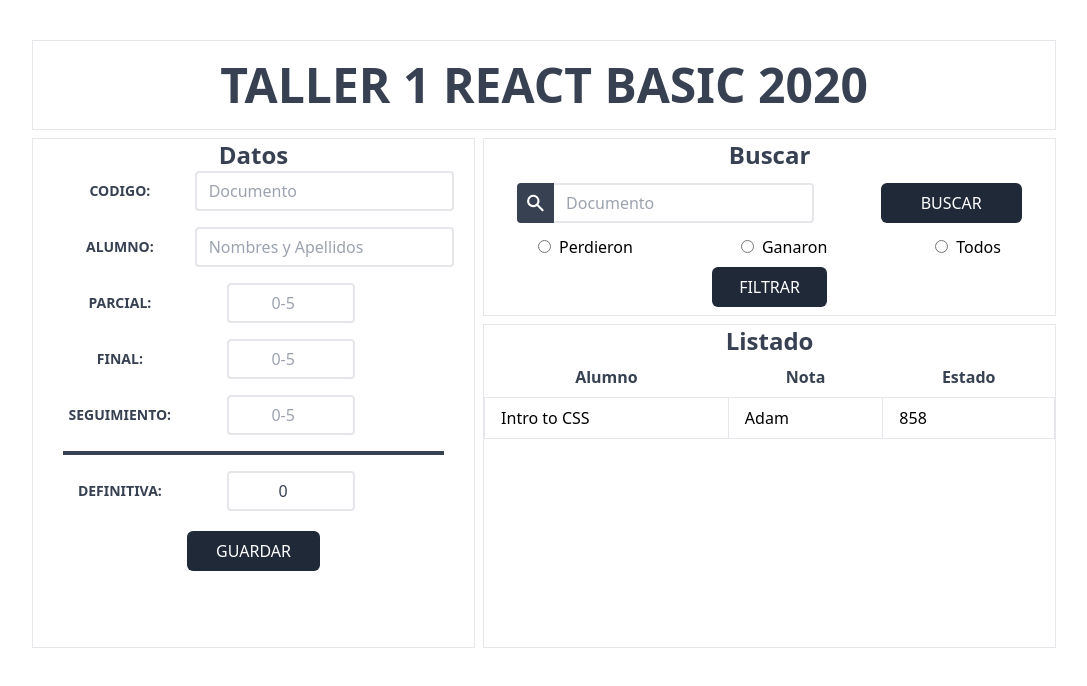
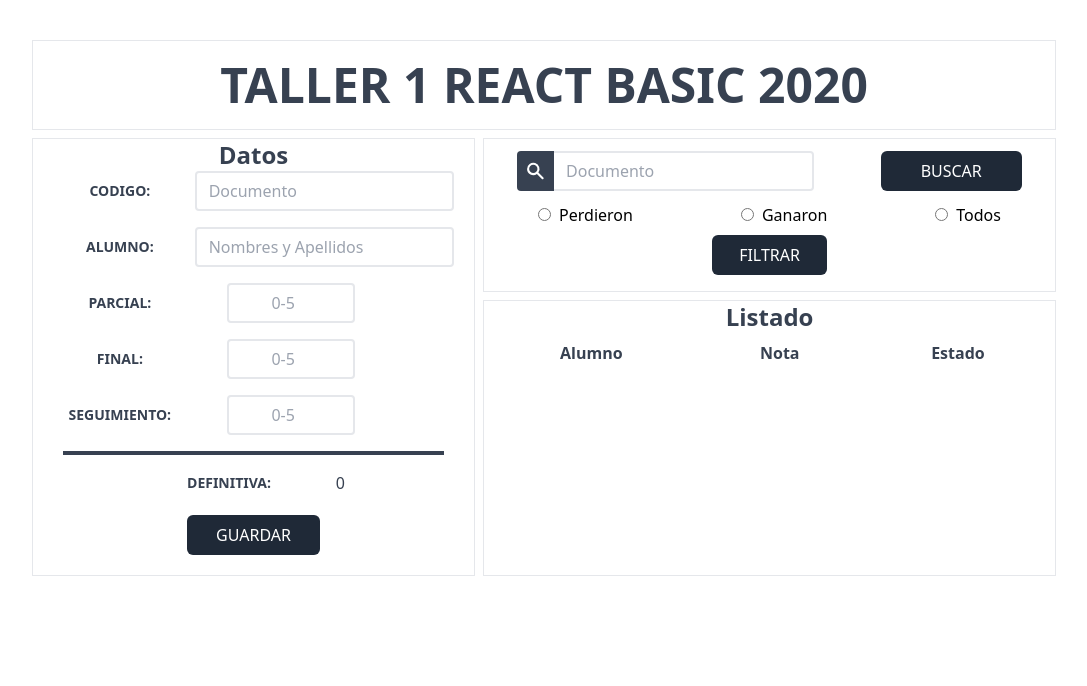
Before and after one commit to Jojansantia/NotasAlumnos, a React (Create React App) app: page / in a window 1280 px wide. Shown: the top 686 px of the page, without its empty margins (96-1183 px from the left). Built offline with nearby package versions, Linux system fonts and the light colour scheme.

Commit message:
Validaciones y filtros

```diff
--- a/package.json
+++ b/package.json
@@ -8,7 +8,8 @@
     "@testing-library/user-event": "^7.2.1",
     "react": "^16.13.1",
     "react-dom": "^16.13.1",
-    "react-scripts": "3.4.1"
+    "react-scripts": "3.4.1",
+    "sweetalert2": "^9.14.1"
   },
   "scripts": {
     "start": "react-scripts start",
--- a/src/App.js
+++ b/src/App.js
@@ -7,9 +7,11 @@ import Buscar from './components/Buscar';
 function App() {
 
   const [ alumnos, guardarAlumnos] = useState([]);
+  const [ alumnosFiltro, guardarAlumnosFiltro] = useState([]);
   const [ informacion, guardarInformacion ] = useState({});
   const [ creardatos, guardarCrearDatos ] = useState(false);
-  console.log(informacion);
+
+
 
   useEffect(() => {
     if(creardatos) {
@@ -37,8 +39,14 @@ function App() {
             guardarCrearDatos={guardarCrearDatos}
           />
 
-          <Buscar/>
-          <Listado/>
+          <Buscar
+            guardarAlumnosFiltro={guardarAlumnosFiltro}
+            alumnos={alumnos}
+          />
+          <Listado
+            alumnos={alumnos}
+            alumnosFiltro={alumnosFiltro}
+          />
 
         </div>
       </div>
--- /dev/null
+++ b/src/components/Alumno.js
@@ -0,0 +1,16 @@
+import React from 'react';
+
+const Alumno = ({alumno}) => {
+    return (
+        <>
+            <tr>
+                <td className="border text-center">{alumno.alumno}</td>
+                <td className="border text-center">{alumno.definitiva}</td>
+                <td className="border text-center">{alumno.estado}</td>
+            </tr>
+        </>
+
+     );
+}
+
+export default Alumno;
--- a/src/components/Buscar.js
+++ b/src/components/Buscar.js
@@ -1,22 +1,61 @@
-import React from 'react';
+import React, { useState } from 'react';
 
-const Buscar = () => {
+const Buscar = ({alumnos, guardarAlumnosFiltro}) => {
+
+    const [filtro, guardarFiltro] = useState({
+        documento:'',
+        radio:'todos'
+    });
+    console.log(filtro);
+    const HandleChange = e =>{
+        guardarFiltro({
+            ...filtro,
+            [e.target.name]: e.target.value
+        })
+    }
+
+    const HandleSubmit = e =>{
+        e.preventDefault();
+
+        let alumnosFiltro;
+        if(filtro.documento.trim() === '' ){
+            alumnosFiltro = [];
+        }else{
+            alumnosFiltro = alumnos.filter(alumno => alumno.codigo === filtro.documento);
+        }
+
+        console.log(alumnosFiltro);
+        guardarAlumnosFiltro(alumnosFiltro)
+    }
+    const HandleSubmitFiltro = e =>{
+        e.preventDefault();
+
+        let alumnosFiltro;
+        if( filtro.radio === "perdio" || filtro.radio === "gano"){
+            console.log('entre2');
+
+            alumnosFiltro = alumnos.filter(alumno => alumno.estado === filtro.radio);
+        }else{
+            alumnosFiltro = []
+        }
+        console.log(alumnosFiltro);
+        guardarAlumnosFiltro(alumnosFiltro)
+    }
+
     return (
         <>
             <div className="container  border row-span-1 col-span-2   ">
-                <h1 className="text-center text-gray-700 text-2xl font-bold text-black ">
-                   Buscar
-                </h1>
+                <form onSubmit={HandleSubmit} >
                     <div className="flex justify-around my-3">
-
-
                         <div className="flex">
                             <svg className="w-10 px-2 rounded-l bg-gray-700 text-white" fill="currentColor" viewBox="0 0 20 20"><path fillRule="evenodd" d="M8 4a4 4 0 100 8 4 4 0 000-8zM2 8a6 6 0 1110.89 3.476l4.817 4.817a1 1 0 01-1.414 1.414l-4.816-4.816A6 6 0 012 8z" clipRule="evenodd"></path></svg>
                             <input
                                 className="appearance-none rounded-r border-2 border-l-0 w-full py-2 px-3 text-gray-700 leading-tight focus:outline-none focus:shadow-lg "
                                 id="documento"
+                                name="documento"
                                 type="number"
                                 placeholder="Documento"
+                                onChange={HandleChange}
                             />
                         </div>
                         <div className="flex ">
@@ -28,21 +67,33 @@ const Buscar = () => {
                             </button>
                         </div>
                     </div>
+                    </form>
+                    <form onSubmit={HandleSubmitFiltro} >
                     <div className="flex justify-around">
                         <div>
-                        <input className="mr-2 " type="radio" name="gridRadios" id="gridRadios1" value="option1" />
+                            <input
+                                className="mr-2 " type="radio" name="radio" id="radio" value="perdio"
+                                onChange={HandleChange}
+                            />
                             <label className="form-check-label " htmlFor="perdieron">
                                 Perdieron
                             </label>
                         </div>
                         <div>
-                        <input className="mr-2" type="radio" name="gridRadios" id="gridRadios1" value="option1" />
+                            <input
+                                className="mr-2" type="radio" name="radio" id="radio" value="gano"
+                                onChange={HandleChange}
+                            />
                             <label className="form-check-label " htmlFor="perdieron">
                                 Ganaron
                             </label>
                         </div>
                         <div>
-                        <input className="mr-2 " type="radio" name="gridRadios" id="gridRadios1" value="option1" />
+                            <input
+                                className="mr-2 " type="radio" name="radio" id="radio" value="todos"
+
+                                onChange={HandleChange}
+                            />
                             <label className="form-check-label" htmlFor="perdieron">
                                 Todos
                             </label>
@@ -57,28 +108,7 @@ const Buscar = () => {
                                 Filtrar
                             </button>
                     </div>
-                {/* <legend className="col-form-label col-sm-2 pt-0">Radios</legend>
-                <div className="col-sm-10">
-                    <div className="form-check">
-                        <input className="form-check-input" type="radio" name="gridRadios" id="gridRadios1" value="option1" checked/>
-                        <label className="form-check-label" for="gridRadios1">
-                            First radio
-                        </label>
-                    </div>
-                    <div className="form-check">
-                        <input className="form-check-input" type="radio" name="gridRadios" id="gridRadios2" value="option2"/>
-                        <label className="form-check-label" for="gridRadios2">
-                            Second radio
-                        </label>
-                    </div>
-                    <div className="form-check disabled">
-                        <input className="form-check-input" type="radio" name="gridRadios" id="gridRadios3" value="option3" disabled/>
-                        <label className="form-check-label" for="gridRadios3">
-                            Third disabled radio
-                        </label>
-                    </div>
-                </div> */}
-
+                </form>
             </div>
         </>
      );
--- a/src/components/Datos.js
+++ b/src/components/Datos.js
@@ -1,5 +1,5 @@
 import React, { useState, useEffect  } from 'react';
-
+import Swal from 'sweetalert2';
 const Datos = ({guardarInformacion, guardarCrearDatos}) => {
 
     const [codigo, guardarCodigo] = useState('');
@@ -8,8 +8,14 @@ const Datos = ({guardarInformacion, guardarCrearDatos}) => {
     const [final, guardarFinal] = useState('');
     const [seguimiento, guardarSeguimiento] = useState('');
     let [definitiva, guardarDefinitiva] = useState('');
+    let estado = '';
 
     definitiva = ((parcial*0.25) + (final*0.25) + (seguimiento*0.5))
+    if(definitiva < 3){
+        estado = 'perdio'
+    }else if(definitiva >= 3 && definitiva <= 5){
+        estado = 'gano'
+    }
 
     useEffect(() => {
         if(parcial && final && seguimiento) {
@@ -20,6 +26,26 @@ const Datos = ({guardarInformacion, guardarCrearDatos}) => {
     const HandleSubmit = e => {
         e.preventDefault();
 
+        if((parcial < 0 || parcial > 5) || (final < 0 || final > 5) || (seguimiento < 0 || seguimiento > 5)){
+            Swal.fire(
+                'Error',
+                'Las notas deben ser entre 0 y 5',
+                'error'
+            );
+            limpiar()
+            return;
+        }
+
+        if(codigo.trim()=== "" || alumno.trim()=== "" || parcial.trim()=== "" || final.trim()=== "" || seguimiento.trim()=== "" ){
+            Swal.fire(
+                'Error',
+                'Todos los campos son obligatorios',
+                'error'
+            );
+            limpiar()
+            return;
+        }
+
         // resetear el form
         const informacion = {
             codigo,
@@ -27,13 +53,17 @@ const Datos = ({guardarInformacion, guardarCrearDatos}) => {
             parcial,
             final,
             seguimiento,
-            definitiva
+            definitiva,
+            estado
         }
 
         // pasar el gasto al componente principal
         guardarInformacion(informacion);
         guardarCrearDatos(true);
+        limpiar()
+    }
 
+    const limpiar = (e) => {
         guardarCodigo('');
         guardarAlumno('');
         guardarParcial('');
@@ -87,7 +117,7 @@ const Datos = ({guardarInformacion, guardarCrearDatos}) => {
                                     name="parcial"
                                     type="number"
                                     placeholder="0-5"
-                                    onChange={e => guardarParcial( parseInt( e.target.value, 10 ) )}
+                                    onChange={e => guardarParcial(e.target.value)}
                                     value={parcial}
                                 />
                             </div>
@@ -101,7 +131,7 @@ const Datos = ({guardarInformacion, guardarCrearDatos}) => {
                                     name="final"
                                     type="number"
                                     placeholder="0-5"
-                                    onChange={e => guardarFinal( parseInt( e.target.value, 10 ) )}
+                                    onChange={e => guardarFinal(e.target.value)}
                                     value={final}
                                 />
                             </div>
@@ -115,7 +145,7 @@ const Datos = ({guardarInformacion, guardarCrearDatos}) => {
                                     name="seguimiento"
                                     type="number"
                                     placeholder="0-5"
-                                    onChange={e => guardarSeguimiento( parseInt( e.target.value, 10 ) )}
+                                    onChange={e => guardarSeguimiento(e.target.value)}
                                     value={seguimiento}
                                 />
                             </div>
@@ -125,19 +155,14 @@ const Datos = ({guardarInformacion, guardarCrearDatos}) => {
                                     width="95%"
                                 />
                             </div>
-                            <div className="mt-4 flex">
+                            <div className="mt-4 flex justify-center">
                                 <label className="w-1/3 text-center  mr-10 text-gray-700 text-sm font-bold my-auto" htmlFor="definitiva">
                                     DEFINITIVA:
                                 </label>
-                                <input
-                                    className="text-center appearance-none rounded border-2 w-32 py-2 px-3 text-gray-700 leading-tight focus:outline-none focus:shadow-lg "
-                                    id="definitiva"
-                                    name="definitiva"
-                                    type="number"
-                                    placeholder="0-5"
-                                    value={definitiva}
-                                    readOnly={true}
-                                />
+
+                                <h2
+                                    className=" text-gray-700 text-center"
+                                >{definitiva}</h2>
                             </div>
                             <div className="flex justify-center">
                                 <button
--- a/src/components/Listado.js
+++ b/src/components/Listado.js
@@ -1,6 +1,9 @@
 import React from 'react';
+import Alumno from './Alumno';
 
-const Listado = () => {
+const Listado = ({alumnos, alumnosFiltro}) => {
+    console.log(alumnosFiltro);
+
     return (
         <>
             <div className="container  border row-span-2 col-span-2 mb-10 ">
@@ -17,11 +20,26 @@ const Listado = () => {
                         </tr>
                     </thead>
                     <tbody>
-                        <tr>
-                            <td className="border px-4 py-2">Intro to CSS</td>
-                            <td className="border px-4 py-2">Adam</td>
-                            <td className="border px-4 py-2">858</td>
-                        </tr>
+                    {alumnosFiltro.length !== 0
+                        ?
+                            (
+                                alumnosFiltro.map(alumno => (
+                                    <Alumno
+                                        key={alumno.codigo}
+                                        alumno={alumno}
+                                    />
+                                ))
+                            )
+                        :
+                            (
+                                alumnos.map(alumno => (
+                                    <Alumno
+                                        key={alumno.codigo}
+                                        alumno={alumno}
+                                    />
+                                ))
+                            )
+                    }
                     </tbody>
                 </table>
             </div>
```
Also changed, not shown: 1 other file (tests, documents, lock files or other folders). Lines whose indentation alone changed are shown as unchanged.
